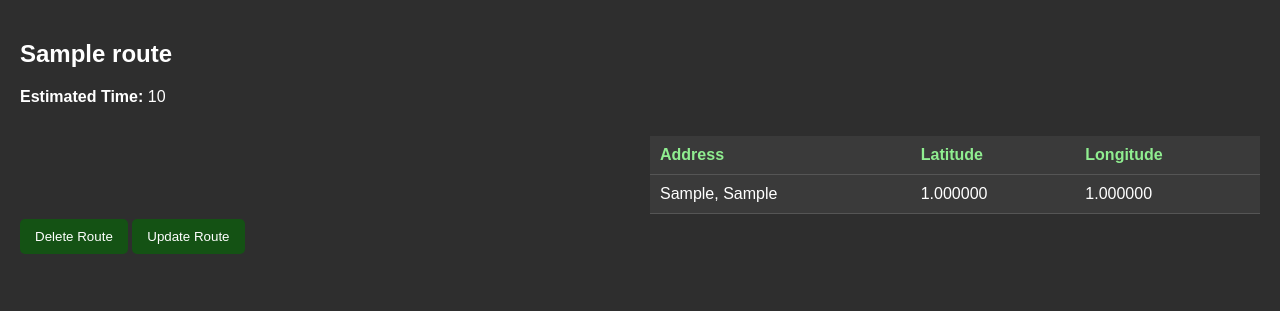
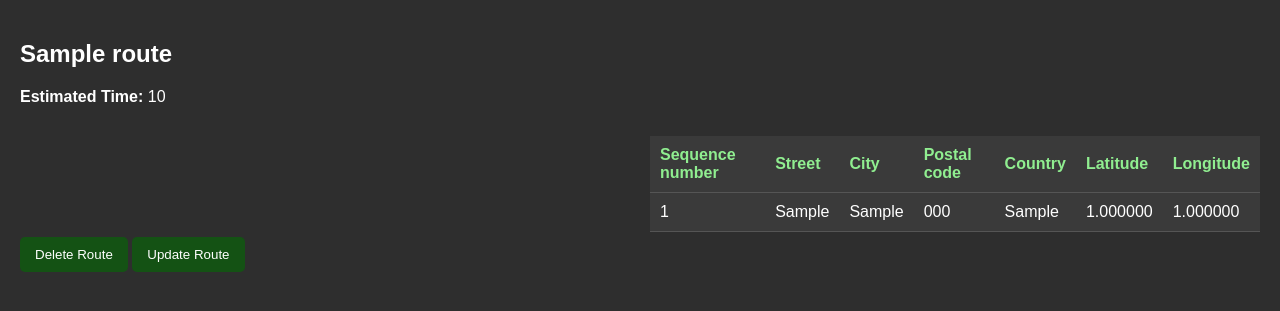
Before and after one commit to b4rtosh/trash-tracker, a Django app: page /routes/1/ in a window 1280 px wide. Shown: the part 60-371 px from the top of the page. Run offline with Django 5.2, Linux system fonts and the light colour scheme; tables that the repository leaves empty hold one stand-in row (values such as "Sample post").

Commit message:
Fix adding points, extend points information

```diff
--- a/src/apps/routes/serializers.py
+++ b/src/apps/routes/serializers.py
@@ -16,11 +16,26 @@
 
 class RoutePointSerializer(serializers.ModelSerializer):
     address_text = serializers.SerializerMethodField()
-
+    city = serializers.SerializerMethodField()
+    street = serializers.SerializerMethodField()
+    country = serializers.SerializerMethodField()
+    postal_code = serializers.SerializerMethodField()
     class Meta:
         model = RoutePoint
-        fields = ['id', 'route', 'address', 'latitude', 'longitude', 'sequence_number',
+        fields = ['id', 'route', 'address', 'street', 'city', 'country', 'postal_code', 'latitude', 'longitude', 'sequence_number',
                   'created_at', 'updated_at', 'arrival_time', 'address_text']
 
     def get_address_text(self, obj):
         return f"{obj.address.street}, {obj.address.city}"
+
+    def get_city(self, obj):
+        return obj.address.city
+
+    def get_street(self, obj):
+        return obj.address.street
+
+    def get_country(self, obj):
+        return obj.address.country
+
+    def get_postal_code(self, obj):
+        return obj.address.postal_code
--- a/src/apps/routes/views.py
+++ b/src/apps/routes/views.py
@@ -3,7 +3,7 @@
 from rest_framework.response import Response
 from django.shortcuts import render, get_object_or_404, redirect
 from .models import Route, Address, RoutePoint
-from .serializers import  RouteSerializer, AddressSerializer, RoutePointSerializer
+from .serializers import RouteSerializer, AddressSerializer, RoutePointSerializer
 from .forms import RouteForm, AddressForm
 from .utils import coordinates as Coordinates
 import json
@@ -101,13 +101,11 @@
 def add_point(request, route_id):
     """Add a point to a route"""
     route = get_object_or_404(Route, pk=route_id)
-
-
     address_data = {
         'street': request.data.get('street', ''),
         'city': request.data.get('city', ''),
         'state': request.data.get('state', ''),
-        'posta_code': request.data.get('postal_code', ''),
+        'postal_code': request.data.get('postal_code', ''),
         'country': request.data.get('country', '')
     }
 
--- a/src/web/templates/routes/route_detail.html
+++ b/src/web/templates/routes/route_detail.html
@@ -10,7 +10,11 @@
             <table>
                 <thead>
                     <tr>
-                        <th>Address</th>
+                        <th>Sequence number</th>
+                        <th>Street</th>
+                        <th>City</th>
+                        <th>Postal code</th>
+                        <th>Country</th>
                         <th>Latitude</th>
                         <th>Longitude</th>
                     </tr>
@@ -18,7 +22,11 @@
                 <tbody>
                     {% for point in points %}
                     <tr>
-                        <td>{{ point.address_text }}</td>
+                        <td>{{ point.sequence_number }}</td>
+                        <td>{{ point.street }}</td>
+                        <td>{{ point.city }}</td>
+                        <td>{{ point.postal_code }}</td>
+                        <td>{{ point.country }}</td>
                         <td>{{ point.latitude }}</td>
                         <td>{{ point.longitude }}</td>
                     </tr>
--- a/src/web/templates/routes/route_form.html
+++ b/src/web/templates/routes/route_form.html
@@ -32,6 +32,7 @@
         <table>
             <thead>
                 <tr>
+                    <th>Sequence number</th>
                     <th>Address</th>
                     <th>Latitude</th>
                     <th>Longitude</th>
@@ -41,6 +42,7 @@
             <tbody id="pointsTable">
                 {% for point in points %}
                 <tr>
+                    <td>{{ point.sequence_number }}</td>
                     <td>{{ point.address_text }}</td>
                     <td>{{ point.latitude }}</td>
                     <td>{{ point.longitude }}</td>
@@ -91,6 +93,7 @@
                     const tbody = document.getElementById('pointsTable');
                     const tr = document.createElement('tr');
                     tr.innerHTML = `
+                    <td>${data.sequence_number}</td>
                     <td>${data.address_text}</td>
                     <td>${data.latitude}</td>
                     <td>${data.longitude}</td>
```
